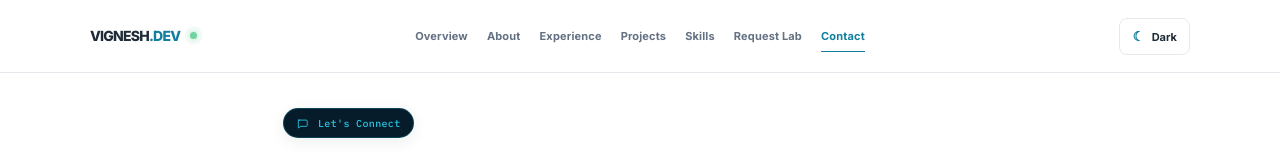
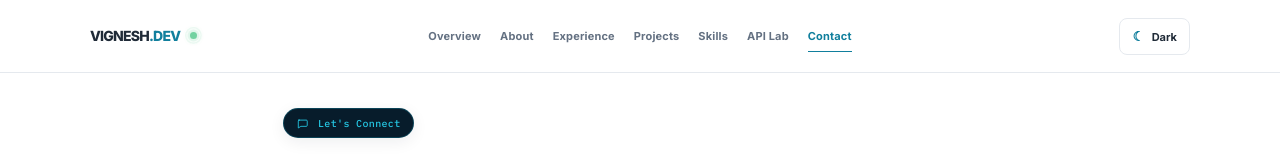
Before and after one commit to VigneshMC-creator/Vignesh-Developer, an Angular app: page /portfolio/contact in a window 1280 px wide. Shown: the top 157 px of the page. Built offline with nearby package versions, Linux system fonts and the light colour scheme.

Commit message:
Rename navigation item to API Lab

```diff
--- a/src/app/app.component.html
+++ b/src/app/app.component.html
@@ -11,7 +11,7 @@
       <a routerLink="/" fragment="experience" (click)="closeMobileMenu()">Experience</a>
       <a routerLink="/" fragment="work" (click)="closeMobileMenu()">Projects</a>
       <a routerLink="/" fragment="skills" (click)="closeMobileMenu()">Skills</a>
-      <a routerLink="/" fragment="sandbox" (click)="closeMobileMenu()">Request Lab</a>
+      <a routerLink="/" fragment="sandbox" (click)="closeMobileMenu()">API Lab</a>
       <a routerLink="/contact" routerLinkActive="active" (click)="closeMobileMenu()">Contact</a>
     </nav>
 
```
